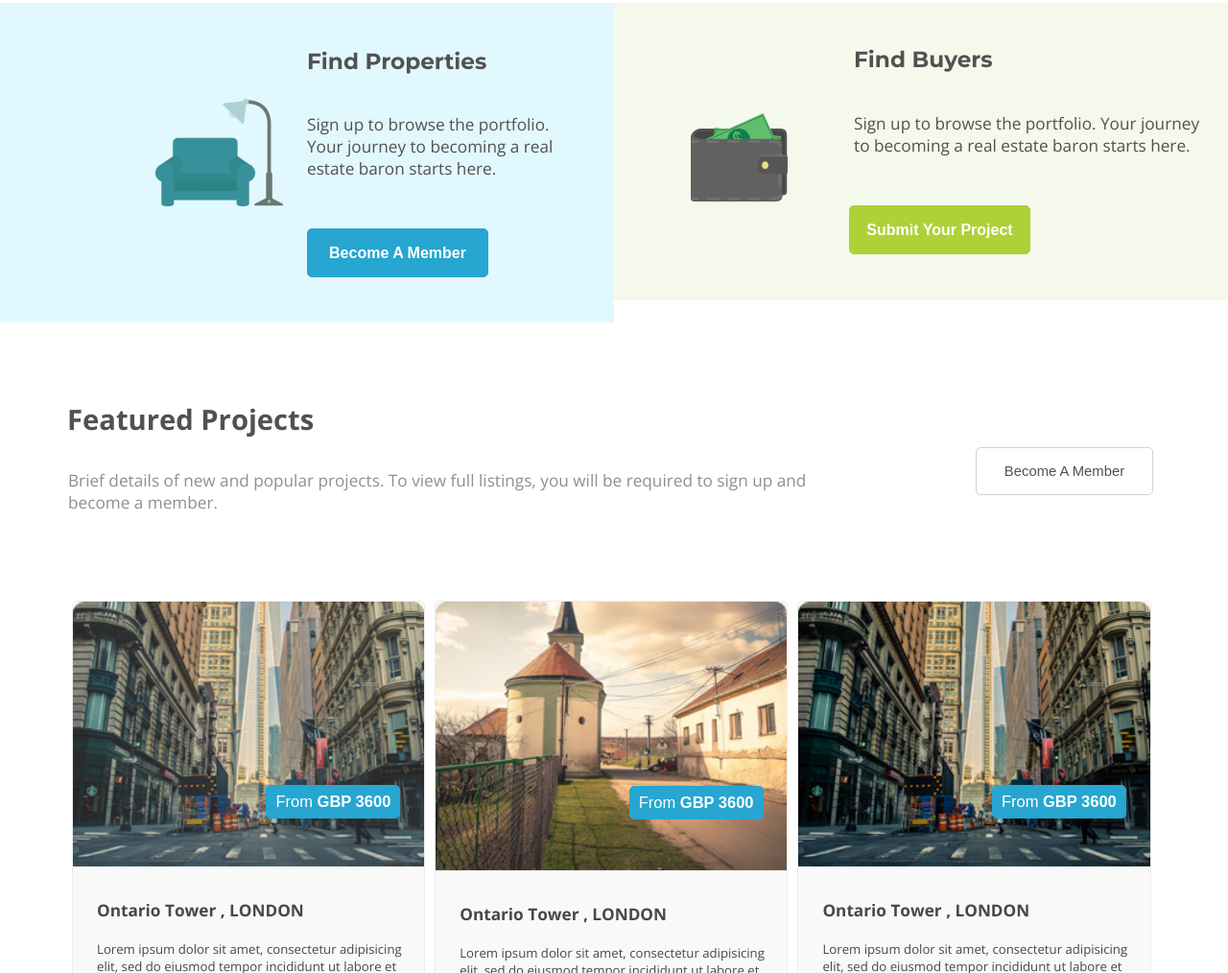
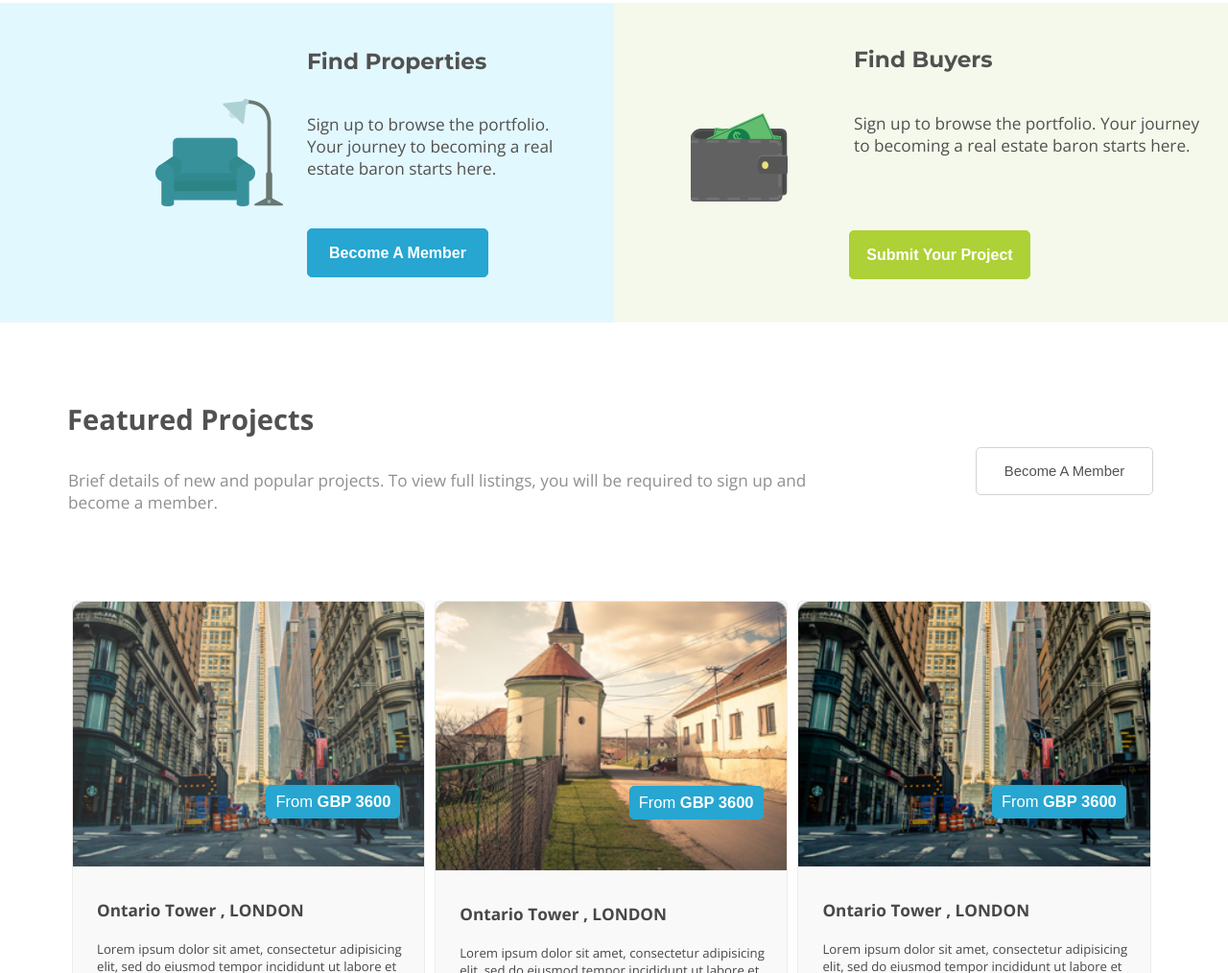
Before and after one commit to mmak19051974/aziz-khan-test-one, a plain HTML site: page index.html in a window 1280 px wide. Shown: the part 1389-2403 px from the top of the page at 96% size. Drawn offline with nearby package versions, Linux system fonts and the light colour scheme.

Commit message:
Add files via upload

```diff
--- a/css/style.css
+++ b/css/style.css
@@ -272,8 +272,8 @@ body{
   background: #add136;
   border: 1px solid #add136;
   border-radius: 5px;
-  margin-top: 18px;
-  margin-bottom: 48px;
+  margin-top: 44px;
+  margin-bottom: 45px;
   margin-left: 85px;
   color: #fff;
   font-size: 16px;
```
